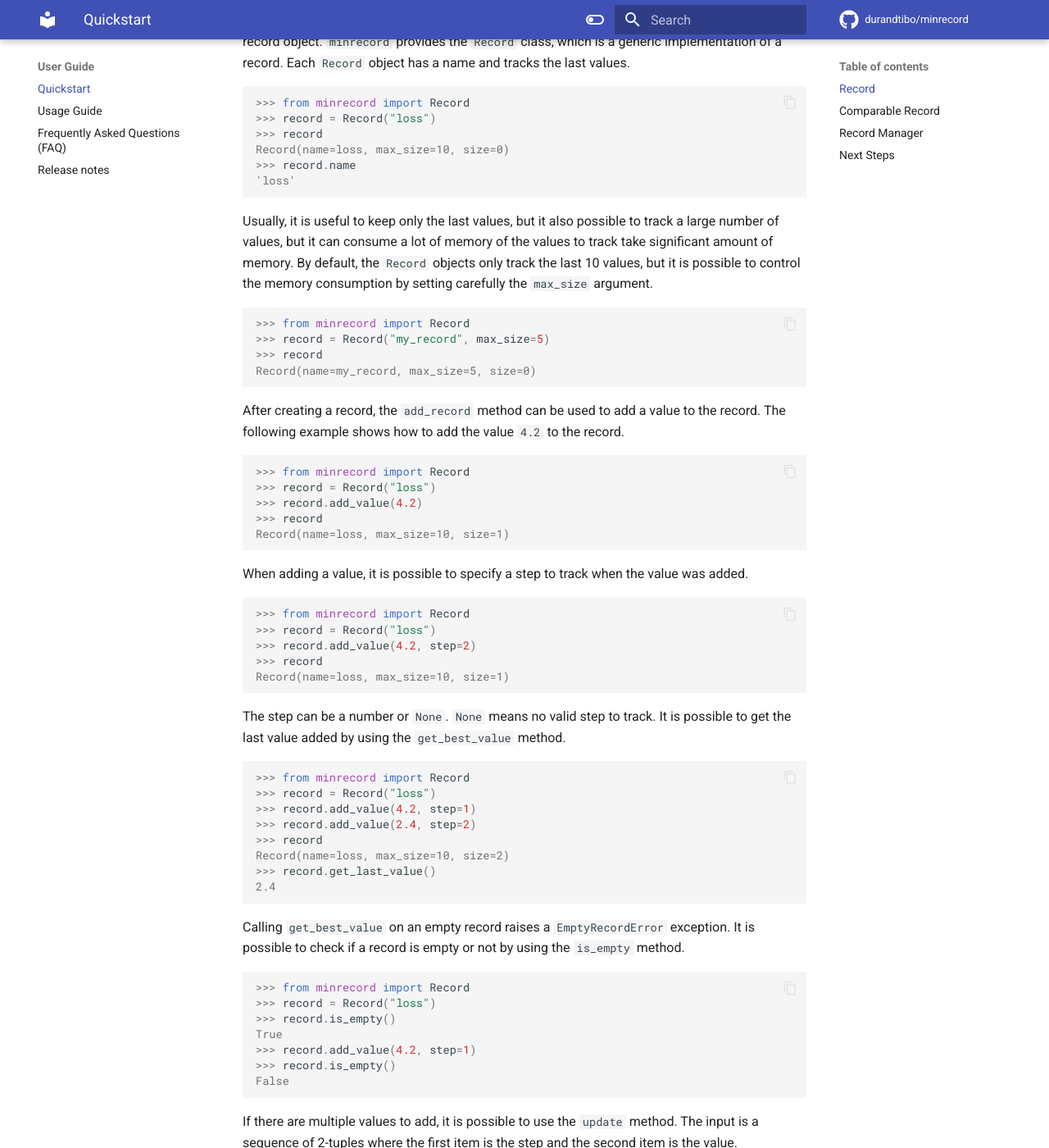
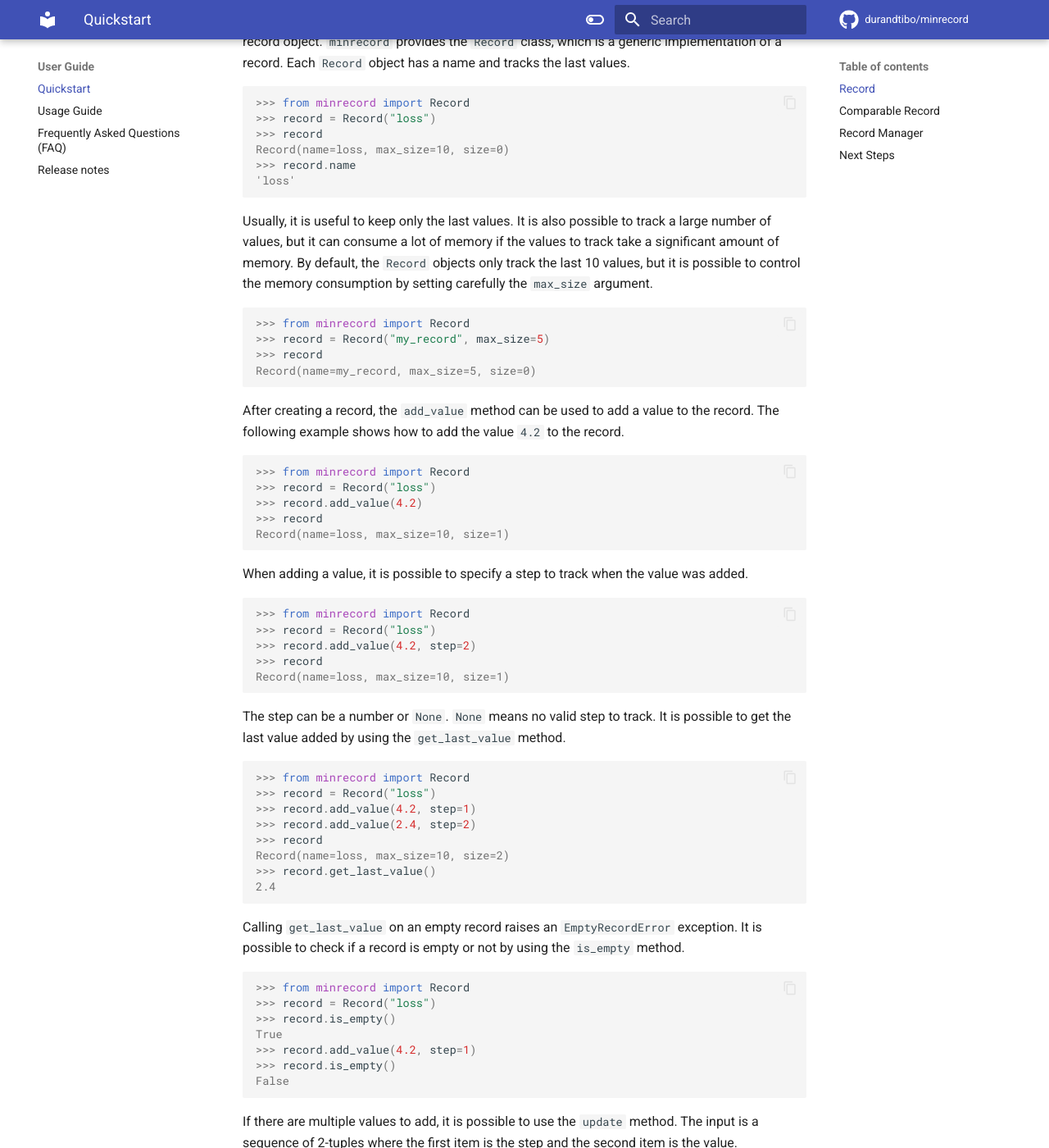
Before and after one commit to durandtibo/minrecord, an MkDocs documentation site: the page built from docs/docs/quickstart.md, in a window 1280 px wide and 1400 px high, scrolled down 450 px. Shown: the whole window at 82% size. Built offline with MkDocs 1.6.1 and Material for MkDocs 9.7.7, drawn with Linux system fonts in a browser that asks for light colours; emoji names are drawn with the system emoji font; comment, search, counter and statistics services are not loaded; the version menu is left out; some of the changed text lies outside the part shown.

Commit message:
Fix the quickstart, the Lightning example of the FAQ and the badges of the home page (#537)
Co-authored-by: Claude Sonnet 5.5 <noreply@anthropic.com>

````diff
--- a/docs/docs/quickstart.md
+++ b/docs/docs/quickstart.md
@@ -27,8 +27,9 @@ Record(name=loss, max_size=10, size=0)
 
 ```
 
-Usually, it is useful to keep only the last values, but it also possible to track a large number of
-values, but it can consume a lot of memory of the values to track take significant amount of memory.
+Usually, it is useful to keep only the last values. It is also possible to track a large number of
+values, but it can consume a lot of memory if the values to track take a significant amount of
+memory.
 By default, the `Record` objects only track the last 10 values, but it is possible to control the
 memory consumption by setting carefully the `max_size` argument.
 
@@ -41,7 +42,7 @@ Record(name=my_record, max_size=5, size=0)
 
 ```
 
-After creating a record, the `add_record` method can be used to add a value to the record.
+After creating a record, the `add_value` method can be used to add a value to the record.
 The following example shows how to add the value `4.2` to the record.
 
 ```pycon
@@ -67,7 +68,7 @@ Record(name=loss, max_size=10, size=1)
 ```
 
 The step can be a number or `None`. `None` means no valid step to track.
-It is possible to get the last value added by using the `get_best_value` method.
+It is possible to get the last value added by using the `get_last_value` method.
 
 ```pycon
 
@@ -82,7 +83,7 @@ Record(name=loss, max_size=10, size=2)
 
 ```
 
-Calling `get_best_value` on an empty record raises a `EmptyRecordError` exception.
+Calling `get_last_value` on an empty record raises an `EmptyRecordError` exception.
 It is possible to check if a record is empty or not by using the `is_empty` method.
 
 ```pycon
````
Also changed, not shown: other parts of docs/docs/quickstart.md (+3 -3 lines), docs/docs/faq.md (+6 -5 lines), docs/docs/index.md (+20 -38 lines), docs/docs/release_notes.md (+4 -0 lines).
